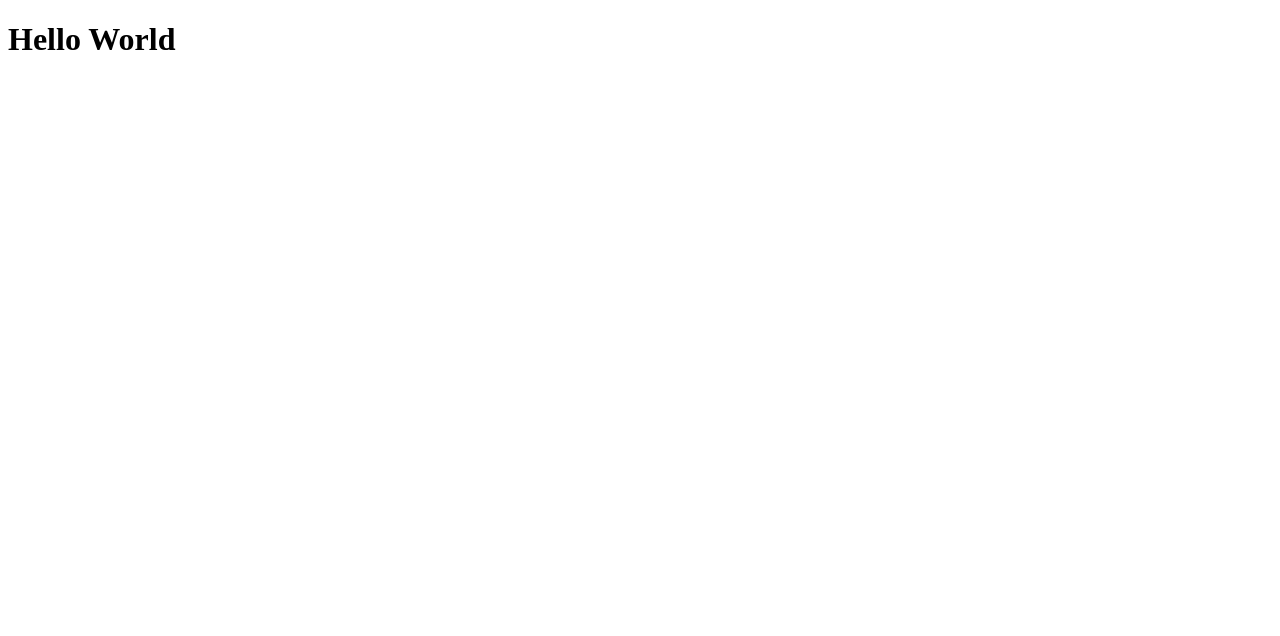
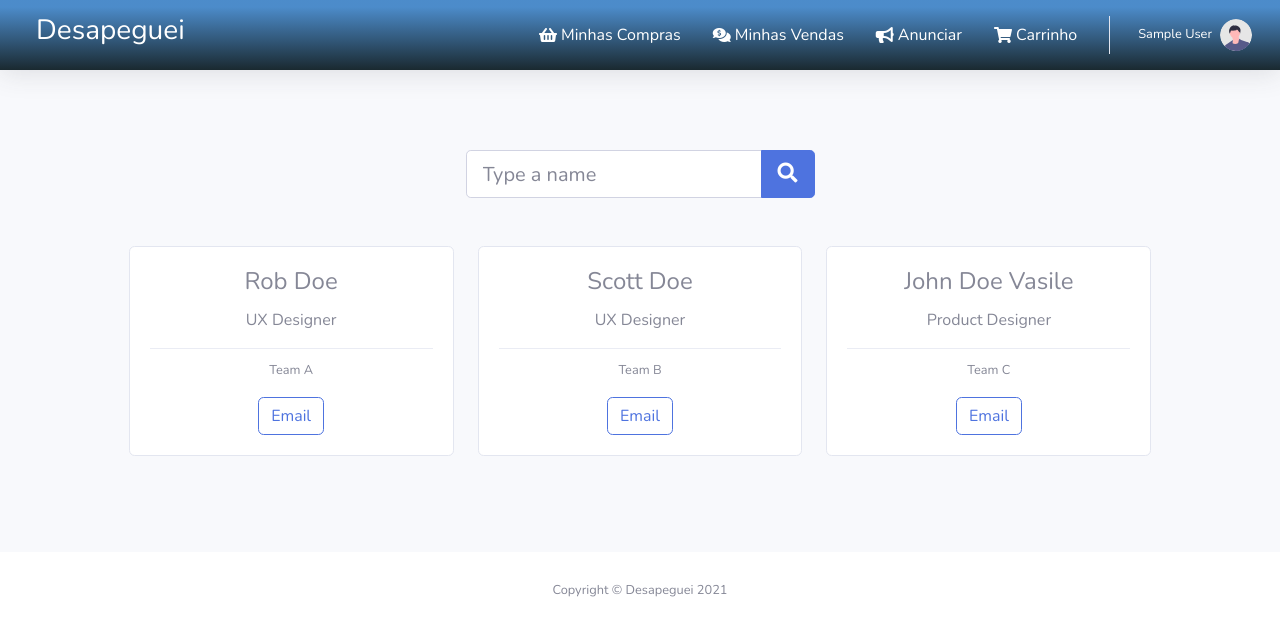
Before and after one commit to mgirlene/Desapeguei, a Django app: page / in a window 1280 px wide. Before the commit the part shown is almost empty. Shown: the top 636 px of the page. Run offline with Django 3.2, Linux system fonts and the light colour scheme; the visitor is signed in with stand-in values (Sample User, id 1); some libraries are stand-ins or nearby versions.

Commit message:
Página inicial, template base.html

```diff
--- a/Desapeguei/settings.py
+++ b/Desapeguei/settings.py
@@ -103,7 +103,7 @@ DATABASES = {
         'ENGINE': 'django.db.backends.postgresql_psycopg2',
         'NAME': 'Desapeguei_dsc',
         'USER': 'postgres',
-        'PASSWORD': 'postgres',
+        'PASSWORD': '9991',
         'HOST': '127.0.0.1',
         'PORT': '',
     }
--- a/accounts/templates/accounts/index.html
+++ /dev/null
@@ -1,10 +0,0 @@
-<!DOCTYPE html>
-<html lang="en">
-<head>
-    <meta charset="UTF-8">
-    <title>Title</title>
-</head>
-<body>
-<h1>Hello World</h1>
-</body>
-</html>
--- a/accounts/urls.py
+++ b/accounts/urls.py
@@ -1,5 +1,5 @@
 from django.urls import path
-from .views import UserCreate,UserUpdate, index
+from .views import UserCreate,UserUpdate
 
 urlpatterns = [
     path('cadastro/', UserCreate.as_view(), name="userCreate"),
--- a/accounts/views.py
+++ b/accounts/views.py
@@ -7,9 +7,6 @@ from django.core.mail import send_mail
 from django.http import HttpResponseRedirect
 from django.contrib import messages
 from django.contrib.auth.mixins import LoginRequiredMixin
-
-class index(LoginRequiredMixin, TemplateView):
-    template_name = 'accounts/index.html'
 
 class UserCreate(CreateView):
     model = Usuario
--- /dev/null
+++ b/gerenciador/templates/gerenciador/index.html
@@ -0,0 +1,86 @@
+{% extends 'base.html' %}
+
+{% block title %}Index - Desapeguei{% endblock title %}
+
+{% block content %}
+    <div class="row justify-content-center">
+        <div class="col-xl-10 col-lg-8 col-md-8 col-sm-11 mt-4 mb-5 pb-5 justify-content-center">
+            <nav class="navbar navbar-light justify-content-center mt-4">
+                <form class="form-inline">
+                    <div class="input-group mb-3">
+                        <input class="form-control form-control-lg" type="search"
+                               placeholder="Type a name"
+                               aria-label="Search" id="search">
+                        <div class="input-group-append">
+                            <button type="button" class=" btn btn-primary btn-lg" id="btnSort"><i
+                                    class="fa fa-search"></i></button>
+                        </div>
+                    </div>
+                </form>
+
+            </nav>
+
+            <!-- Cards -->
+            <div class="layout-margin-8 mt-4">
+                <div class="card-deck">
+                    <div class="card card-shadow text-center">
+                        <div class="card-body">
+                            <h4 class="card-title">Rob Doe</h4>
+                            <p class="card-text">UX Designer</p>
+                            <div class="dropdown-divider"></div>
+                            <p class="card-text"><small class="text-muted">Team A</small></p>
+                            <a href="#">
+                                <button type="button" class="btn btn-outline-primary">Email</button>
+                            </a>
+                        </div>
+                    </div>
+                    <div class="card card-shadow text-center">
+                        <div class="card-body">
+                            <h4 class="card-title">Scott Doe</h4>
+                            <p class="card-text">UX Designer</p>
+                            <div class="dropdown-divider"></div>
+                            <p class="card-text"><small class="text-muted">Team B</small></p>
+                            <a href="#">
+                                <button type="button" class="btn btn-outline-primary">Email</button>
+                            </a>
+                        </div>
+                    </div>
+                    <div class="card card-shadow text-center">
+                        <div class="card-body">
+                            <h4 class="card-title">John Doe Vasile</h4>
+                            <p class="card-text">Product Designer</p>
+                            <div class="dropdown-divider"></div>
+                            <p class="card-text"><small class="text-muted">Team C</small></p>
+                            <a href="#">
+                                <button type="button" class="btn btn-outline-primary">Email</button>
+                            </a>
+                        </div>
+                    </div>
+                </div>
+            </div>
+        </div>
+    </div>
+{% endblock content %}
+
+
+{% block js %}
+    <script type="text/javascript">
+        // this overrides `contains` to make it case insenstive
+        jQuery.expr[':'].contains = function (a, i, m) {
+            return jQuery(a).text().toUpperCase()
+                .indexOf(m[3].toUpperCase()) >= 0;
+        };
+
+        $('#search').keyup(function () {
+            $('.card').removeClass('d-none');
+            var filter = $(this).val(); // get the value of the input, which we filter on
+            $('.card-deck').find('.card .card-body h4:not(:contains("' + filter + '"))').parent().parent().addClass('d-none');
+        })
+
+        $('#btnSort').click(function () {
+            $('.card-deck .card').sort(function (a, b) {
+                return $(a).find(".card-title").text() > $(b).find(".card-title").text() ? 1 : -1;
+            }).appendTo(".card-deck");
+        })
+    </script>
+{% endblock js %}
--- a/gerenciador/views.py
+++ b/gerenciador/views.py
@@ -4,5 +4,5 @@ from django.urls import reverse_lazy
 from django.contrib.auth.mixins import LoginRequiredMixin
 
 
-class Index(LoginRequiredMixin, TemplateView):
-    template_name = 'accounts/index.html'
+class Index(TemplateView):
+    template_name = 'gerenciador/index.html'
--- /dev/null
+++ b/static/css/des.css
@@ -0,0 +1,3 @@
+.cor_nav{
+    color: white;
+}
--- /dev/null
+++ b/templates/base.html
@@ -0,0 +1,231 @@
+<!DOCTYPE html>
+{% load static %}
+<html lang="pt">
+
+<head>
+
+    <meta charset="utf-8">
+    <meta http-equiv="X-UA-Compatible" content="IE=edge">
+    <meta name="viewport" content="width=device-width, initial-scale=1, shrink-to-fit=no">
+    <meta name="description" content="">
+    <meta name="author" content="">
+
+    <title>{% block title %}{% endblock title %}</title>
+
+    <!-- Custom fonts for this template-->
+    <link href="{% static 'vendor/fontawesome-free/css/all.min.css' %}" rel="stylesheet" type="text/css">
+    <link href="https://fonts.googleapis.com/css?family=Nunito:200,200i,300,300i,400,400i,600,600i,700,700i,800,800i,900,900i"
+          rel="stylesheet">
+
+    <!-- Custom styles for this template-->
+    <link href="{% static 'css/sb-admin-2.min.css' %}" rel="stylesheet">
+    <link href="{% static 'css/des.css' %}" rel="stylesheet">
+
+    <!-- Custom styles for this page -->
+    <link href="{% static 'vendor/datatables/dataTables.bootstrap4.min.css' %}" rel="stylesheet">
+
+    <link href="{% static 'css/checkradio.css' %}" rel="stylesheet">
+
+    {% block style %}
+    {% endblock style %}
+</head>
+
+<body id="page-top">
+
+<!-- Page Wrapper -->
+<div id="wrapper">
+
+    <!-- Content Wrapper -->
+    <div id="content-wrapper" class="d-flex flex-column">
+
+        <!-- Main Content -->
+        <div id="content">
+            <!-- Topbar -->
+            <nav class="navbar navbar-expand navbar-light bg-gradient-primary  topbar mb-4 static-top shadow">
+
+                <!-- Sidebar Toggle (Topbar) -->
+                <button id="sidebarToggleTop" class="btn btn-link d-md-none rounded-circle mr-3">
+                    <i class="fa fa-bars"></i>
+                </button>
+                <div class="nav-item dropdown no-arrow mx-1 float-left pl-3">
+                    <h3 class="cor_nav">Desapeguei</h3>
+                </div>
+                <!-- Topbar Navbar -->
+                <ul class="navbar-nav ml-auto">
+
+                    <!-- Nav Item - Search Dropdown (Visible Only XS) -->
+                    <li class="nav-item dropdown no-arrow d-sm-none">
+                        <a class="nav-link dropdown-toggle" href="#" id="searchDropdown" role="button"
+                           data-toggle="dropdown" aria-haspopup="true" aria-expanded="false">
+                            <i class="fas fa-search fa-fw"></i>
+                        </a>
+                        <!-- Dropdown - Messages -->
+                        <div class="dropdown-menu dropdown-menu-right p-3 shadow animated--grow-in"
+                             aria-labelledby="searchDropdown">
+                            <form class="form-inline mr-auto w-100 navbar-search">
+                                <div class="input-group">
+                                    <input type="text" class="form-control bg-light border-0 small"
+                                           placeholder="Search for..." aria-label="Search"
+                                           aria-describedby="basic-addon2">
+                                    <div class="input-group-append">
+                                        <button class="btn btn-primary" type="button">
+                                            <i class="fas fa-search fa-sm"></i>
+                                        </button>
+                                    </div>
+                                </div>
+                            </form>
+                        </div>
+                    </li>
+                    {% if user.is_authenticated %}
+                        <li class="nav-item dropdown no-arrow mx-1">
+                            <a class="nav-link cor_nav dropdown-toggle" href="#">
+                                <i class="cor_nav fa fa-shopping-basket"></i>
+                                <span class="ml-1 cor_nav">Minhas Compras</span>
+                            </a>
+                        </li>
+                        <li class="nav-item dropdown no-arrow mx-1">
+                            <a class="nav-link cor_nav dropdown-toggle" href="#">
+                                <i class="cor_nav fas fa-comments-dollar"></i>
+                                <span class="ml-1 cor_nav">Minhas Vendas</span>
+                            </a>
+                        </li>
+                        <li class="nav-item dropdown no-arrow mx-1">
+                            <a class="nav-link cor_nav dropdown-toggle" href="#">
+                                <i class="cor_nav fas fa-bullhorn"></i>
+                                <span class="ml-1 cor_nav">Anunciar</span>
+                            </a>
+                        </li>
+
+                        <!-- Nav Item - Messages -->
+                        <li class="nav-item dropdown no-arrow mx-1">
+                            <a class="nav-link dropdown-toggle" href="#">
+                                <i class="cor_nav fa fa-shopping-cart"></i>
+                                <span class="ml-1 cor_nav">Carrinho</span>
+                            </a>
+                        </li>
+
+                        <div class="topbar-divider d-none d-sm-block"></div>
+
+                        <!-- Nav Item - User Information -->
+                        <li class="nav-item dropdown no-arrow">
+                            <a class="nav-link dropdown-toggle" href="#" id="userDropdown" role="button"
+                               data-toggle="dropdown" aria-haspopup="true" aria-expanded="false">
+                            <span class="mr-2 d-none d-lg-inline small"
+                                  style="color: white;">{{ user.first_name }} {{ user.last_name }}</span>
+                                <img class="img-profile rounded-circle" src="{% static 'img/undraw_profile.svg' %}">
+                            </a>
+                            <!-- Dropdown - User Information -->
+                            <div class="dropdown-menu dropdown-menu-right shadow animated--grow-in"
+                                 aria-labelledby="userDropdown">
+                                <a class="dropdown-item" href="{% url 'userUpdate' user.id %}">
+                                    <i class="fas fa-user-edit fa-sm fa-fw mr-2"></i>
+                                    Alterar Informações
+                                </a>
+                                <a class="dropdown-item" href="{% url 'password_change' %}">
+                                    <i class="fas fa-unlock-alt fa-sm fa-fw mr-2"></i>
+                                     Alterar Senha
+                                </a>
+                                <div class="dropdown-divider"></div>
+                                <a style="color: red;" class="dropdown-item" href="#" data-toggle="modal"
+                                   data-target="#logoutModal">
+                                    <i style="color: red;"
+                                       class="fas fa-sign-out-alt fa-sm fa-fw mr-2"></i> Sair
+                                </a>
+                            </div>
+                        </li>
+                    {% else %}
+                        <!-- Nav Item - Alerts -->
+                        <li class="nav-item dropdown no-arrow mx-1">
+                            <a class="nav-link dropdown-toggle" href="{% url 'login' %}">
+                                <i class=" cor_nav fa fa-user"></i>
+                                <span class="ml-1 cor_nav">Login</span>
+                            </a>
+                        </li>
+                    {% endif %}
+
+                </ul>
+
+            </nav>
+            <!-- End of Topbar -->
+
+            <!-- Begin Page Content -->
+            <div class="container-fluid">
+                {% block content %}
+                {% endblock content %}
+            </div>
+            <!-- /.container-fluid -->
+
+        </div>
+        <!-- End of Main Content -->
+
+        <!-- Footer -->
+        <footer class="sticky-footer bg-white">
+            <div class="container my-auto">
+                <div class="copyright text-center my-auto">
+                    <span>Copyright &copy; Desapeguei 2021</span>
+                </div>
+            </div>
+        </footer>
+        <!-- End of Footer -->
+
+    </div>
+    <!-- End of Content Wrapper -->
+
+</div>
+<!-- End of Page Wrapper -->
+
+<!-- Scroll to Top Button-->
+<a class="scroll-to-top rounded" href="#page-top">
+    <i class="fas fa-angle-up"></i>
+</a>
+
+<!-- Logout Modal-->
+<div class="modal fade" id="logoutModal" tabindex="-1" role="dialog" aria-labelledby="exampleModalLabel"
+     aria-hidden="true">
+    <div class="modal-dialog" role="document">
+        <div class="modal-content">
+            <div class="modal-header">
+                <h5 class="modal-title" id="exampleModalLabel">Deseja Sair?</h5>
+                <button class="close" type="button" data-dismiss="modal" aria-label="Close">
+                    <span aria-hidden="true">×</span>
+                </button>
+            </div>
+            <div class="modal-body">Selecione "Sair" abaixo se você deseja encerrar sua sessão.</div>
+            <div class="modal-footer">
+                <button class="btn btn-secondary" type="button" data-dismiss="modal">Cancelar</button>
+                <a class="btn btn-primary" href="{% url 'logout' %}">Sair</a>
+            </div>
+        </div>
+    </div>
+</div>
+
+<!-- Bootstrap core JavaScript-->
+<script src="{% static 'vendor/jquery/jquery.min.js' %}"></script>
+<script src="{% static 'vendor/bootstrap/js/bootstrap.bundle.min.js' %}"></script>
+
+<!-- Core plugin JavaScript-->
+<script src="{% static 'vendor/jquery-easing/jquery.easing.min.js' %}"></script>
+
+<!-- Custom scripts for all pages-->
+<script src="{% static 'js/sb-admin-2.min.js' %}"></script>
+
+<!-- Page level plugins -->
+<script src="{% static 'vendor/datatables/jquery.dataTables.min.js' %}"></script>
+<script src="{% static 'vendor/datatables/dataTables.bootstrap4.min.js' %}"></script>
+
+<!-- Page level custom scripts -->
+<script src="{% static 'js/demo/datatables-demo.js' %}"></script>
+
+<!-- Page level plugins -->
+<script src="{% static 'vendor/chart.js/Chart.min.js' %}"></script>
+
+<!-- Page level custom scripts -->
+<script src="{% static 'js/demo/chart-area-demo.js' %}"></script>
+<script src="{% static 'js/demo/chart-pie-demo.js' %}"></script>
+
+{% block js %}
+{% endblock js %}
+
+</body>
+
+</html>
```
Also changed, not shown: templates/index.html (deleted, +0 -10 lines), templates/registration/login.html (+14 -0 lines), static/js/sb-admin-2.js (line endings or trailing spaces).
